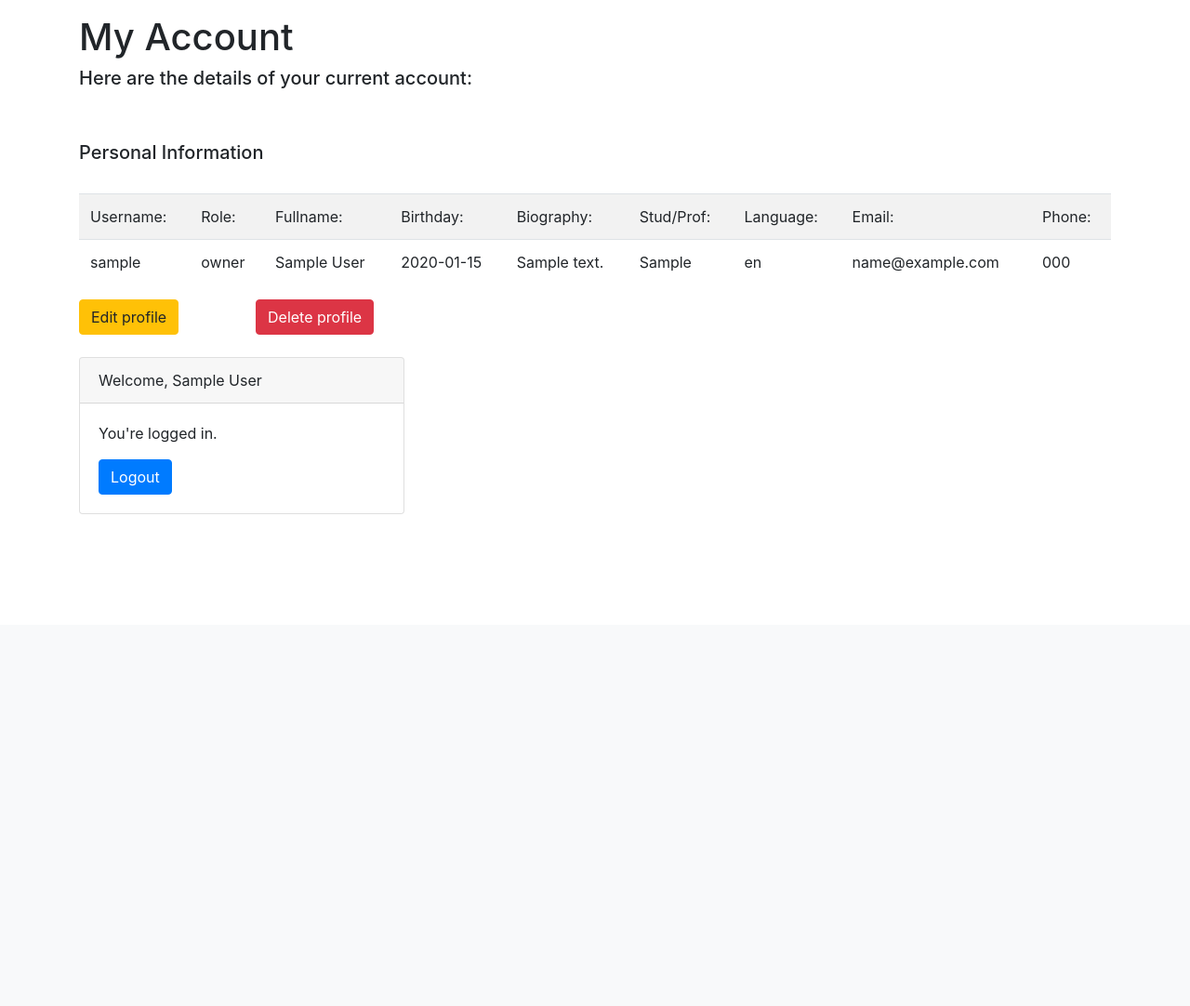
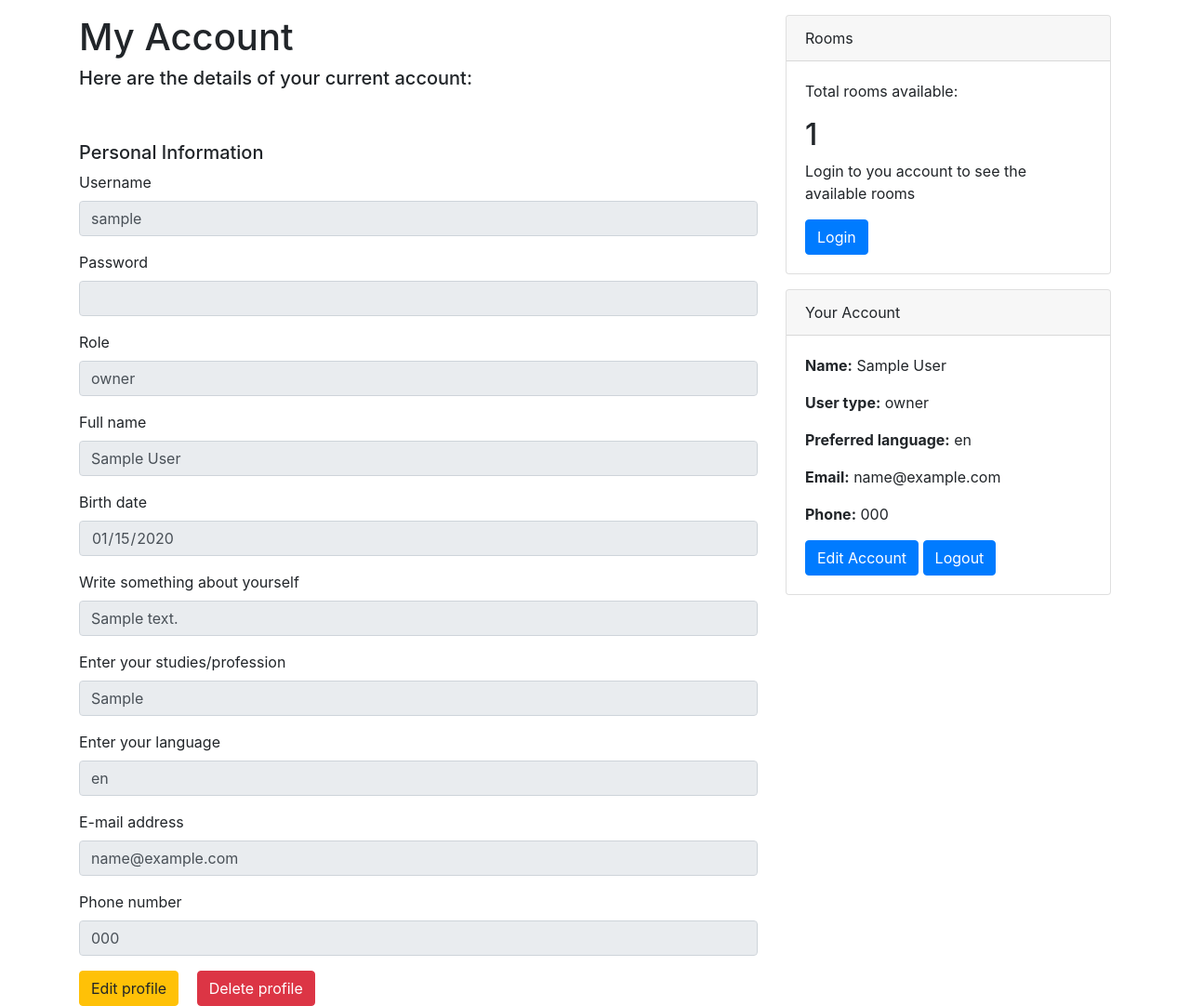
Before and after one commit to ztijn/ddwt20_project, a PHP site: page /ddwt20_project/myaccount/ in a window 1280 px wide. Shown: the part 128-1210 px from the top of the page at 93% size. Before the commit the page ends 681 px from the top, so only its background shows below. Run offline with PHP 8.4, Linux system fonts and the light colour scheme; the visitor is signed in with stand-in values (Sample User, id 1); tables that the repository leaves empty hold one stand-in row (values such as "Sample post").

Commit message:
- eddited the cards for logged in users as wel as non-logged in users - got rid of redundant code by changing myaccount view - changed myaccount view to a form instead of a table

```diff
--- a/index.php
+++ b/index.php
@@ -64,6 +64,10 @@ if ( check_login() ) {
             'name' => 'My Account',
             'url' => '/ddwt20_project/myaccount/'
         ));
+
+    $right_column = use_template('cards_login');
+
+    $user_info = user_information($database, get_user_id());
 }
 
 /* Landing page */
@@ -205,19 +209,7 @@ elseif (new_route('/ddwt20_project/myaccount/', 'get')) {
 
     /* Page content */
     $page_subtitle = 'Here are the details of your current account:';
-    $user = get_user($database, get_user_id());
     $user_info = user_information($database, get_user_id());
-
-    /* user info */
-    $username = $user_info['username'];
-    $fullname = $user_info['full_name'];
-    $role = $user_info['role'];
-    $birthday = $user_info['birth_date'];
-    $bio = $user_info['biography'];
-    $stud_prof = $user_info['stud_prof'];
-    $language = $user_info['language'];
-    $email = $user_info['email'];
-    $phone = $user_info['phone'];
 
     /* Get error from POST route */
     if ( isset($_GET['error_msg']) ) {
--- a/views/account.php
+++ b/views/account.php
@@ -25,7 +25,7 @@
 
     <div class="row">
 
-        <div class="col-md-12">
+        <div class="col-md-8">
             <!-- Error message -->
             <?php if (isset($error_msg)){echo $error_msg;} ?>
             <h1><?= $page_title ?></h1>
@@ -33,31 +33,49 @@
 
             <br/><br/>
             <h5>Personal Information</h5>
-            <table class="table table-striped">
-                <tr>
-                    <td>Username:</td>
-                    <td>Role:</td>
-                    <td>Fullname:</td>
-                    <td>Birthday:</td>
-                    <td>Biography:</td>
-                    <td>Stud/Prof:</td>
-                    <td>Language:</td>
-                    <td>Email:</td>
-                    <td>Phone:</td>
-                </tr>
-                <br/>
-                <tr>
-                    <td><?=$username?></td>
-                    <td><?=$role?></td>
-                    <td><?=$fullname?></td>
-                    <td><?=$birthday?></td>
-                    <td><?=$bio?></td>
-                    <td><?=$stud_prof?></td>
-                    <td><?=$language?></td>
-                    <td><?=$email?></td>
-                    <td><?=$phone?></td>
-                </tr>
-            </table>
+
+            <form action="/ddwt20_project/register/">
+                <div class="form-group">
+                    <label for="inputUsername">Username</label>
+                    <input type="text" class="form-control" id="inputUsername" value="<?=$user_info['username']?>" name="username" readonly>
+                </div>
+                <div class="form-group">
+                    <label for="inputPassword">Password</label>
+                    <input type="password" class="form-control" id="inputPassword" placeholder="" name="password" readonly>
+                </div>
+                <div class="form-group">
+                    <label for="inputRole">Role</label>
+                    <input type="text" class="form-control" id="inputRole" value="<?=$user_info['role']?>" name="role" readonly>
+                </div>
+                <div class="form-group">
+                    <label for="inputFullname">Full name</label>
+                    <input type="text" class="form-control" id="inputFullname" value="<?=$user_info['full_name']?>" name="full_name" readonly>
+                </div>
+                <div class="form-group">
+                    <label for="inputBirthdate">Birth date</label>
+                    <input type="date" class="form-control" id="inputBirthdate" value="<?=$user_info['birth_date']?>" name="birth_date" readonly>
+                </div>
+                <div class="form-group">
+                    <label for="inputBiography">Write something about yourself</label>
+                    <input type="text" class="form-control" id="inputBiography" name="biography" value="<?=$user_info['biography']?>" readonly>
+                </div>
+                <div class="form-group">
+                    <label for="inputStudies">Enter your studies/profession</label>
+                    <input type="text" class="form-control" id="inputStudies" value="<?=$user_info['stud_prof']?>" name="stud_prof" readonly>
+                </div>
+                <div class="form-group">
+                    <label for="inputLanguage">Enter your language</label>
+                    <input type="text" class="form-control" id="inputLanguage" value="<?=$user_info['language']?>" name="language" readonly>
+                </div>
+                <div class="form-group">
+                    <label for="inputEmail">E-mail address</label>
+                    <input type="email" class="form-control" id="inputEmail" value="<?=$user_info['email']?>" name="email" readonly>
+                </div>
+                <div class="form-group">
+                    <label for="inputPhonenum">Phone number</label>
+                    <input type="tel" class="form-control" id="inputPhonenum" value="<?=$user_info['phone']?>" name="phone" readonly>
+                </div>
+            </form>
 
             <!-- Remove and edit button to edit profile of logged in user-->
 
@@ -67,7 +85,7 @@
                 </div>
 
                 <div class="col-sm-2">
-                    <form action="/ddwt20_project/myaccount/" method="GET">
+                    <form action="/ddwt20_project/myaccount/remove" method="POST">
                         <input type="hidden" value="<?= $_SESSION['user_id'] ?>" name="user_id">
                         <button type="submit" class="btn btn-danger">Delete profile</button>
                     </form>
@@ -75,22 +93,12 @@
             </div>
 
         </div>
-    </div>
 
-    <div class="pd-15">&nbsp;</div>
+        <!-- Right column -->
+        <div class="col-md-4">
 
-    <div class="row">
+            <?php include $right_column ?>
 
-        <div class="col-md-4">
-            <div class="card">
-                <div class="card-header">
-                    Welcome, <?= $user ?>
-                </div>
-                <div class="card-body">
-                    <p>You're logged in.</p>
-                    <a href="/ddwt20_project/logout/" class="btn btn-primary">Logout</a>
-                </div>
-            </div>
         </div>
     </div>
 </div>
--- /dev/null
+++ b/views/cards_login.php
@@ -0,0 +1,28 @@
+<!-- Room count -->
+<div class="card">
+    <div class="card-header">
+        Rooms
+    </div>
+    <div class="card-body">
+        <p class="count">Total rooms available:</p>
+        <h2><?= $nbr_rooms ?></h2>
+        <p>Login to you account to see the available rooms</p>
+        <a href="/ddwt20_project/login/" class="btn btn-primary">Login</a>
+    </div>
+</div>
+<p></p>
+<!-- User account -->
+<div class="card">
+    <div class="card-header">
+        Your Account
+    </div>
+    <div class="card-body">
+        <p class="count"><b>Name:</b> <?=$user_info['full_name']?></p>
+        <p class="count"><b>User type:</b> <?=$user_info['role']?></p>
+        <p class="count"><b>Preferred language:</b> <?=$user_info['language']?></p>
+        <p class="count"><b>Email:</b> <?=$user_info['email']?></p>
+        <p class="count"><b>Phone:</b> <?=$user_info['phone']?></p>
+        <a href="/ddwt20_project/myaccount/?user_id=<?= $_SESSION['user_id']?>" class="btn btn-primary">Edit Account</a>
+        <a href="/ddwt20_project/logout/" class="btn btn-primary">Logout</a>
+    </div>
+</div>
```
Also changed, not shown: views/cards.php (+3 -16 lines), 1 other file.
